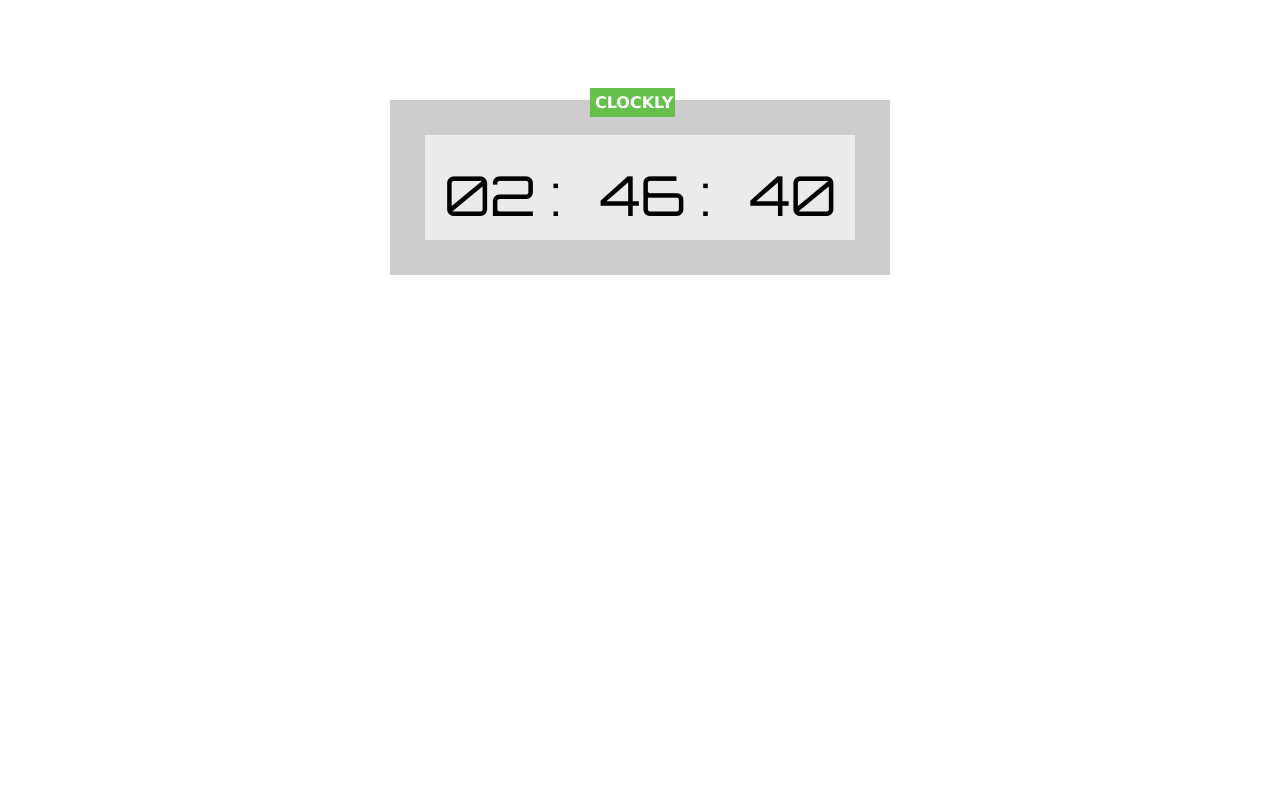
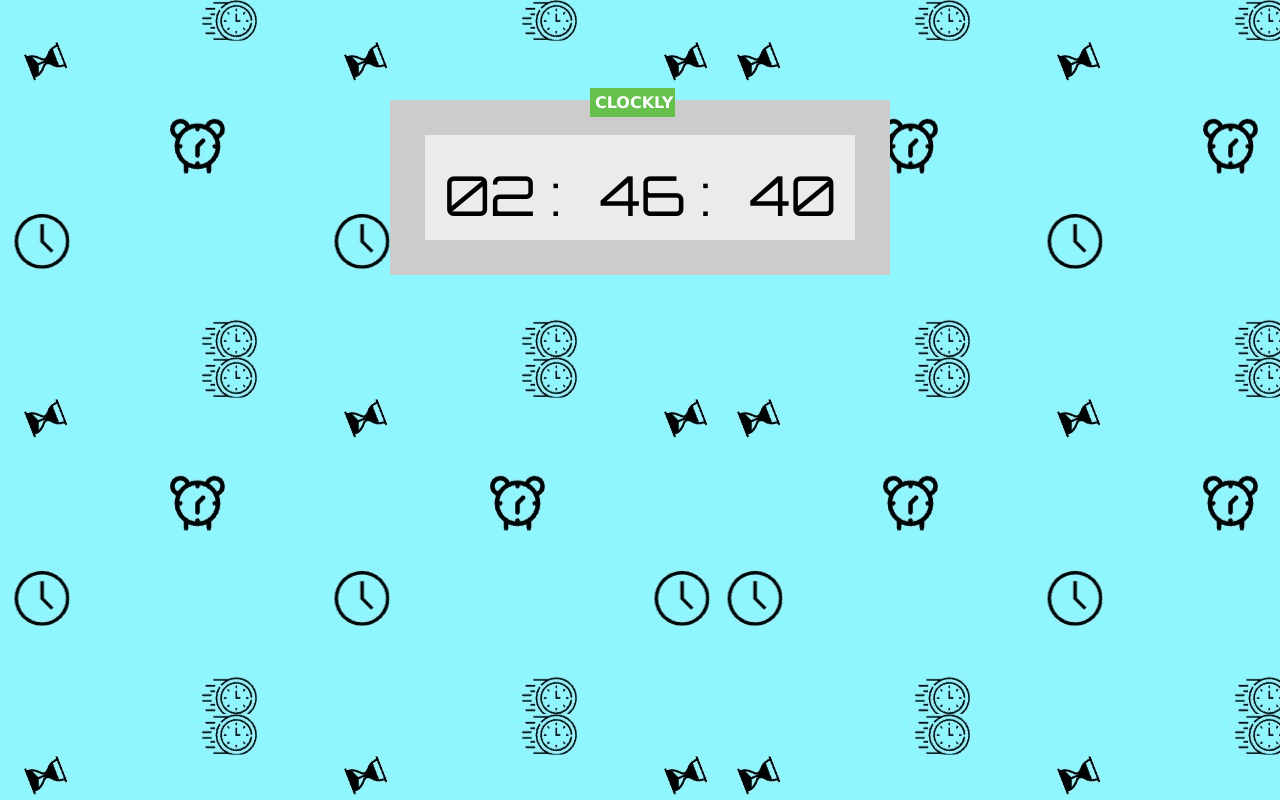
Before and after one commit to alex-0209/clock, a plain HTML site: page index.html in a window 1280 px wide. Drawn offline with Linux system fonts and the light colour scheme; the site is published under a folder, as on GitHub Pages, so addresses that start at the root find nothing.

Commit message:
Update style.css

```diff
--- a/style.css
+++ b/style.css
@@ -5,7 +5,7 @@
 }
 
 body{
-  background: url(/pattern.jpeg) repeat;
+  background: url(pattern.jpeg) repeat;
 }
 
 main{
```
